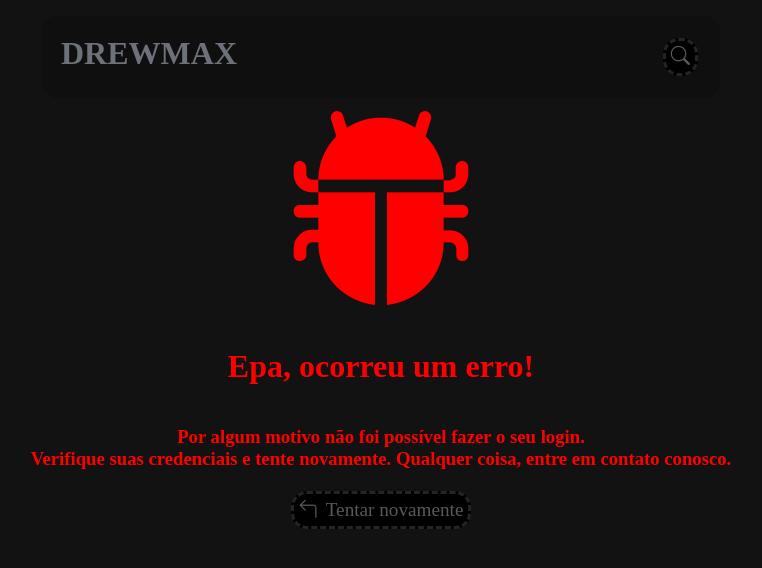
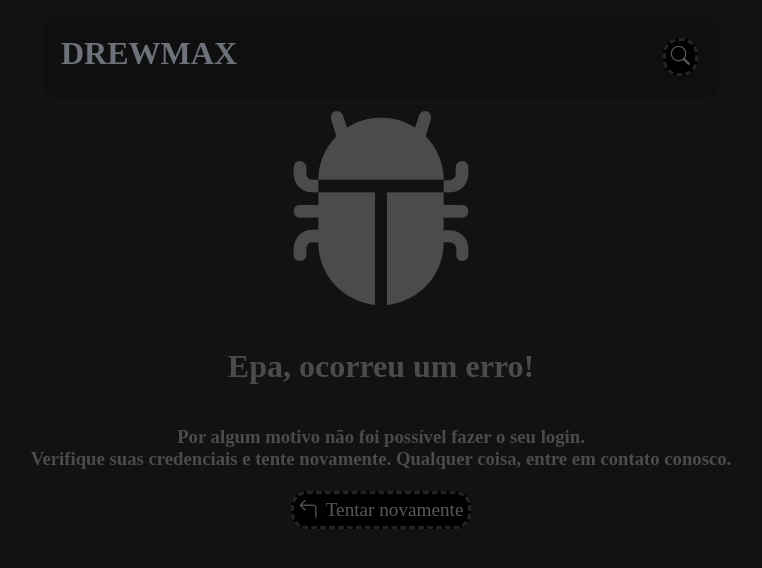
Before and after one commit to Redwars22/drewmax, a React (Create React App) app: page /login-error in a window 1280 px wide. Shown: the top 568 px of the page, without its empty margins (259-1021 px from the left). Built offline with nearby package versions, Linux system fonts and the light colour scheme; a web font is replaced by a local one.

Commit message:
pequenas correções

```diff
--- a/src/components/Card/MovieCard.tsx
+++ b/src/components/Card/MovieCard.tsx
@@ -15,25 +15,25 @@ export default function MovieCard(props: IMovieCard) {
     <div
       className="card"
       onClick={() => {
-        if (user.isActive) {
-          player?.setPlayerProps({
-            isPlaying: true,
-            movie: {
-              title: props.title,
-              uuid: "0",
-              data: {
-                synopsis: props.synopsis,
-                cover: props.cover,
-                runtime: props.runtime,
-              },
-            },
-          });
-          history.push("/watch");
-        } else {
-          toast(
-            "Você precisa ser um assinante para assistir a algum título. Junte-se ao Drewflix, o preço é acessível!"
-          );
-        }
+        // if (user.isActive) {
+        //   player?.setPlayerProps({
+        //     isPlaying: true,
+        //     movie: {
+        //       title: props.title,
+        //       uuid: "0",
+        //       data: {
+        //         synopsis: props.synopsis,
+        //         cover: props.cover,
+        //         runtime: props.runtime,
+        //       },
+        //     },
+        //   });
+        history.push("/error");
+        // } else {
+        //   toast(
+        //     "Você precisa ser um assinante para assistir a algum título. Junte-se ao Drewflix, o preço é acessível!"
+        //   );
+        // }
       }}
     >
       <img
--- a/src/components/Error/LoginError.tsx
+++ b/src/components/Error/LoginError.tsx
@@ -8,9 +8,12 @@ export default function LoginError() {
     <div
       style={{ display: "flex", flexDirection: "column", alignItems: "center" }}
     >
-      <i className="bi bi-bug-fill" style={{ color: "red", fontSize: 200 }}></i>
-      <h1 style={{ color: "red" }}>Epa, ocorreu um erro!</h1>
-      <h3 style={{ color: "red", textAlign: "center" }}>
+      <i
+        className="bi bi-bug-fill"
+        style={{ color: "#4c4a4a", fontSize: 200 }}
+      ></i>
+      <h1 style={{ color: "#4c4a4a" }}>Epa, ocorreu um erro!</h1>
+      <h3 style={{ color: "#4c4a4a", textAlign: "center" }}>
         Por algum motivo não foi possível fazer o seu login.
         <br />
         Verifique suas credenciais e tente novamente. Qualquer coisa, entre em
```
